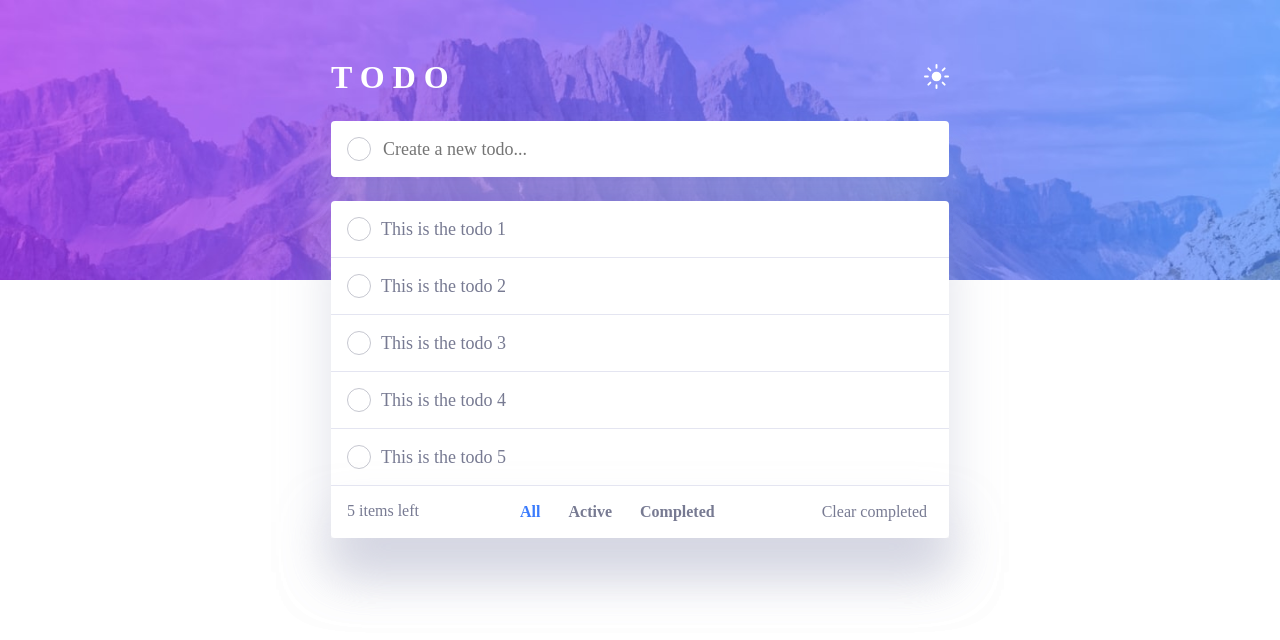
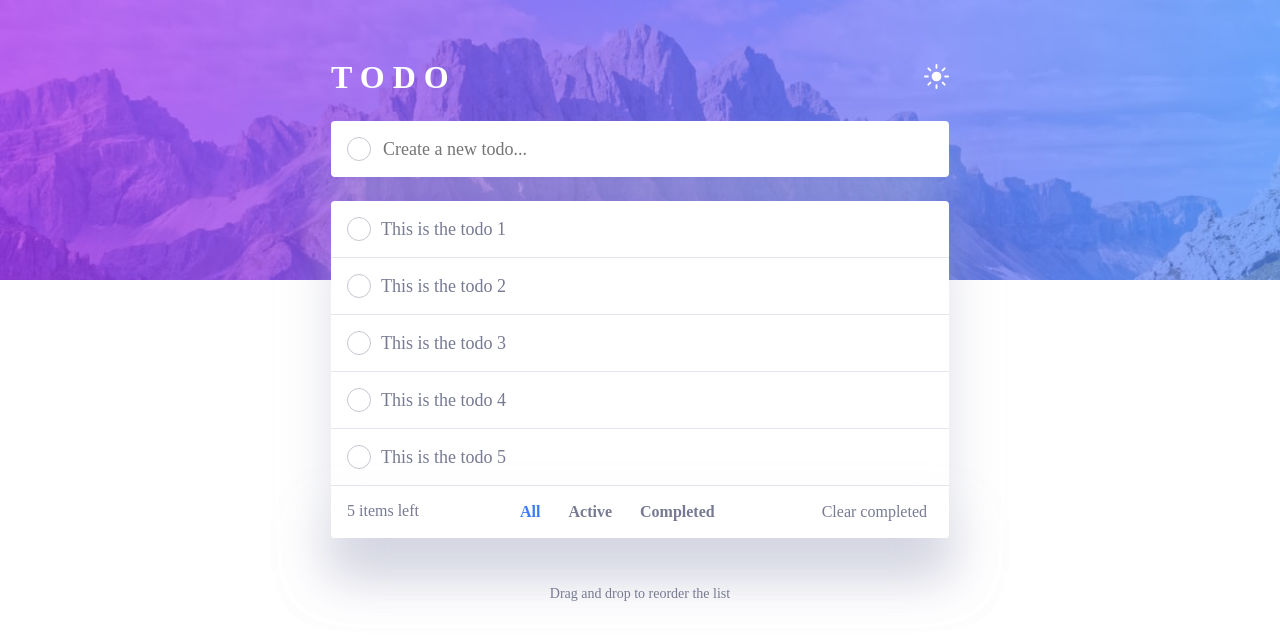
Before and after one commit to Juan-Morales18/todo-app, a React app: page / in a window 1280 px wide. Shown: the top 640 px of the page. Built offline with nearby package versions, Linux system fonts and the light colour scheme; a web font is replaced by a local one.

Commit message:
feat: implement drag and drop info component

```diff
--- /dev/null
+++ b/src/components/DragDropInfo.jsx
@@ -0,0 +1,7 @@
+import "../styles/DragDropInfo.scss";
+
+function DragAndDropInfo() {
+  return <p className="dnd-info">Drag and drop to reorder the list</p>;
+}
+
+export { DragAndDropInfo };
--- a/src/containers/MainContainer.jsx
+++ b/src/containers/MainContainer.jsx
@@ -1,8 +1,9 @@
 import { useState } from "react";
 import { Header } from "../components/Header";
+import { TodoInput } from "../components/TodoInput";
 import { TodoList } from "../components/TodoList";
-import { TodoInput } from "../components/TodoInput";
 import { Filter } from "../components/Filter";
+import { DragAndDropInfo } from "../components/DragDropInfo";
 
 import "../styles/MainContainer.scss";
 
@@ -19,6 +20,7 @@ function MainContainer() {
       <div className="mobile-filter">
         <Filter activeFilter={activeFilter} changeFilter={changeFilter} />
       </div>
+      <DragAndDropInfo />
     </div>
   );
 }
--- /dev/null
+++ b/src/styles/DragDropInfo.scss
@@ -0,0 +1,8 @@
+@use "themify" as *;
+
+.dnd-info {
+  @include themify("color", "color-text-light");
+  font-size: 14px;
+  margin-top: 3rem;
+  text-align: center;
+}
```
